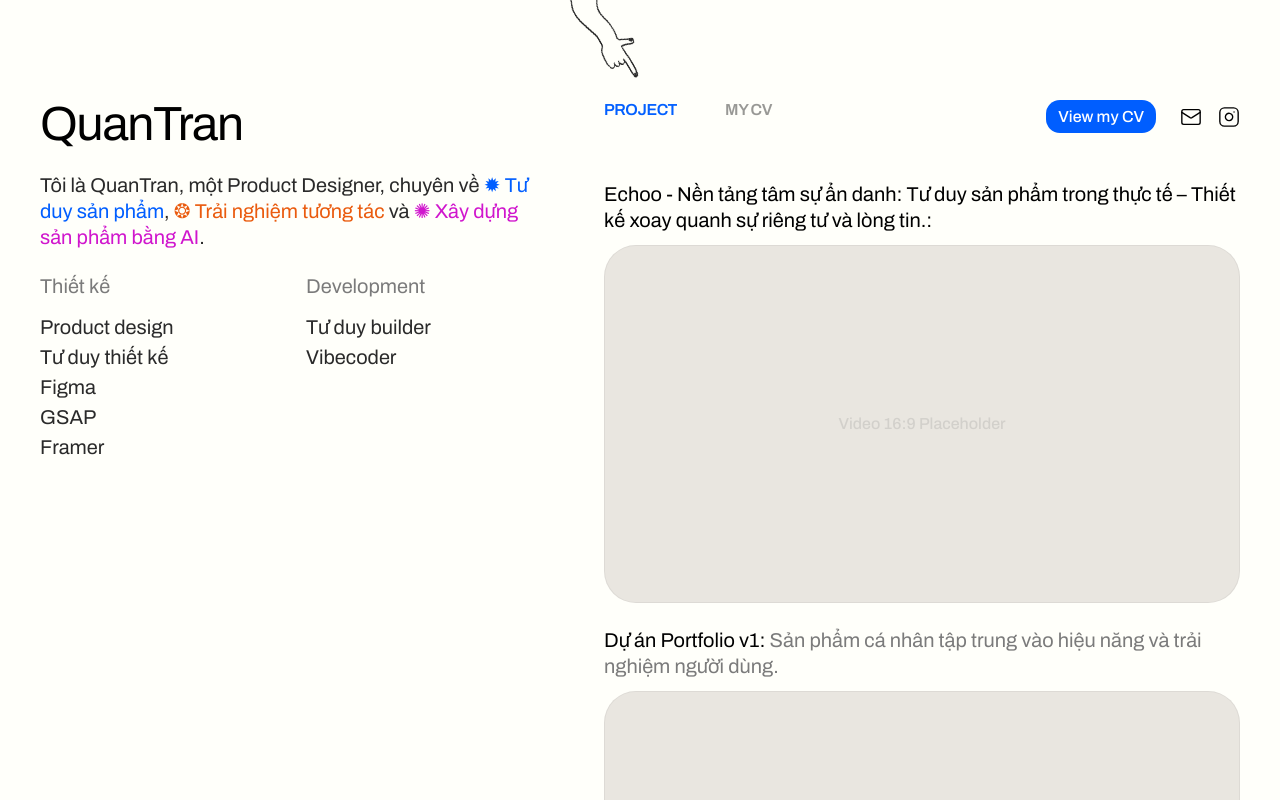
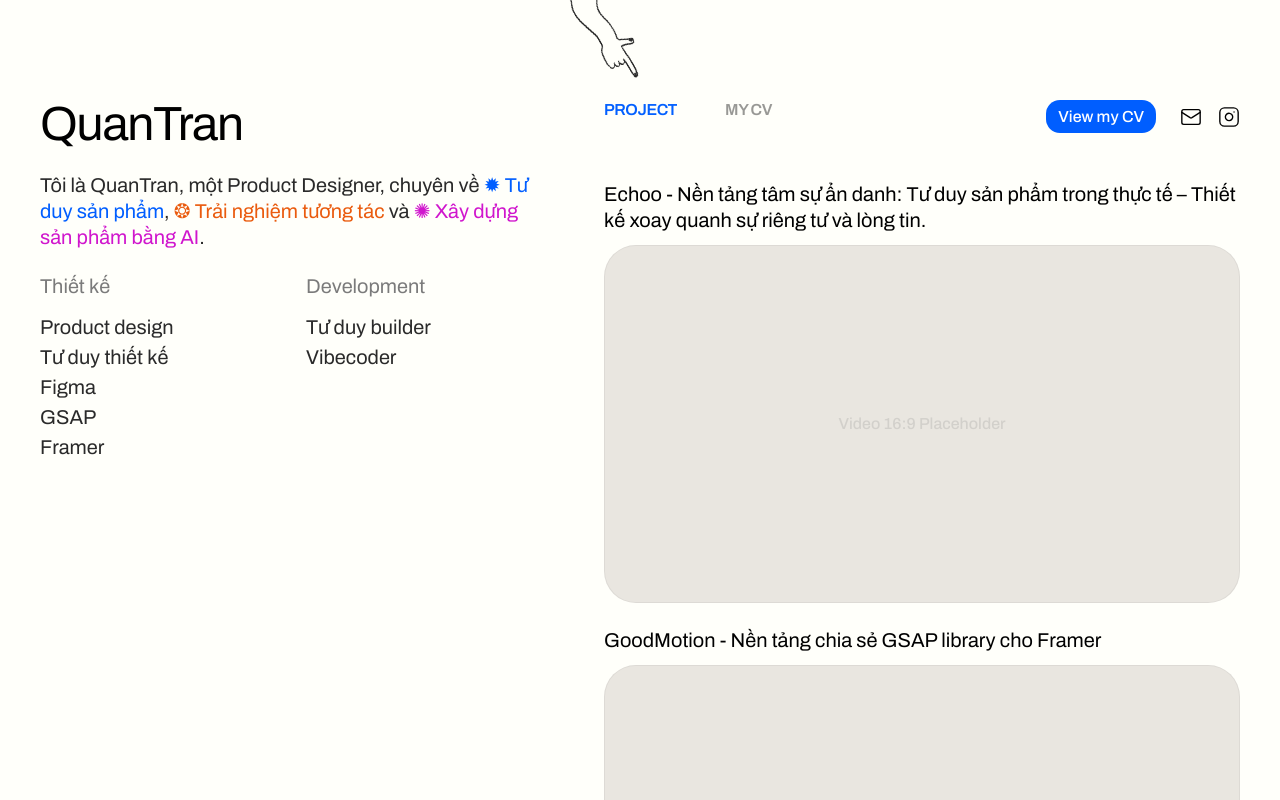
Before and after one commit to nomnom58/quans-port-2, a React (Vite) app: page /v2 in a window 1280 px wide. Shown: the top 800 px of the page. Built offline with nearby package versions, Linux system fonts and the light colour scheme.

Commit message:
update homev2

```diff
--- a/src/HomeV2.tsx
+++ b/src/HomeV2.tsx
@@ -117,8 +117,8 @@ export default function HomeV2() {
                     title="Echoo - Nền tảng tâm sự ẩn danh: Tư duy sản phẩm trong thực tế – Thiết kế xoay quanh sự riêng tư và lòng tin."
                   />
                   <ProjectItem
-                    title="Dự án Portfolio v1"
-                    description="Sản phẩm cá nhân tập trung vào hiệu năng và trải nghiệm người dùng."
+                    title="GoodMotion - Nền tảng chia sẻ GSAP library cho Framer"
+
                   />
                 </section>
 
@@ -202,7 +202,7 @@ export default function HomeV2() {
                   <h2 className="text-[32px] font-bold">Contact Information</h2>
                   <div className="space-y-6 text-[20px] leading-[1.3] text-[#2A2A2A]">
                     <p>Gmail: <a href="mailto:tranmanhquan.ptit@gmail.com" className="underline font-medium">tranmanhquan.ptit@gmail.com</a></p>
-                    <p>Tôi là một nhà thiết kế luôn tìm kiếm những thử thách mới, kết hợp giữa tư duy thiết kế và khả năng phát triển thực tế.</p>
+                    <p>Chào bạn, tôi là Quân, một Senior Product Designer chuyên chuyển hóa những ý tưởng phức tạp thành sản phẩm thực tế. Thay vì những bản vẽ trên giấy, tôi chứng minh tư duy sản phẩm của mình qua việc vận hành Echoo (từ logic đến thực thi) và đang phát hành GoodMotion — thư viện GSAP dành cho người dùng Framer.</p>
                   </div>
                   <button className="bg-black text-white px-8 py-4 rounded-full text-[20px] font-medium hover:scale-105 transition-transform flex items-center gap-2">
                     My CV Online <ArrowRight size={20} />
@@ -313,11 +313,11 @@ function Navigation({ activeTab, setActiveTab, isMobile }: { activeTab: string,
   );
 }
 
-function ProjectItem({ title, description }: { title: string, description: string }) {
+function ProjectItem({ title, description = "" }: { title: string, description?: string }) {
   return (
     <div className="group space-y-[12px]">
       <h3 className="text-[20px] font-normal leading-[1.3] text-[#000000]">
-        {title}: <span className="text-[#7B7B7B]">{description}</span>
+        {title}{description && ": "}<span className="text-[#7B7B7B]">{description}</span>
       </h3>
       <div className="aspect-video w-full bg-[#E9E6E0] rounded-[32px] overflow-hidden relative border border-black/5">
         <div className="absolute inset-0 flex items-center justify-center text-[#7B7B7B] opacity-20">
```
